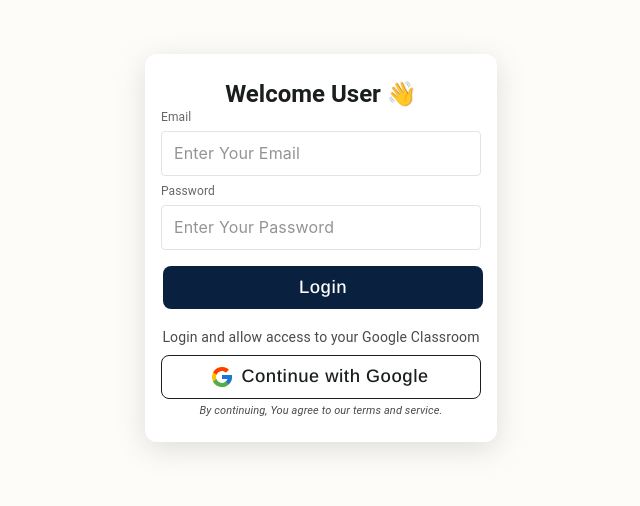
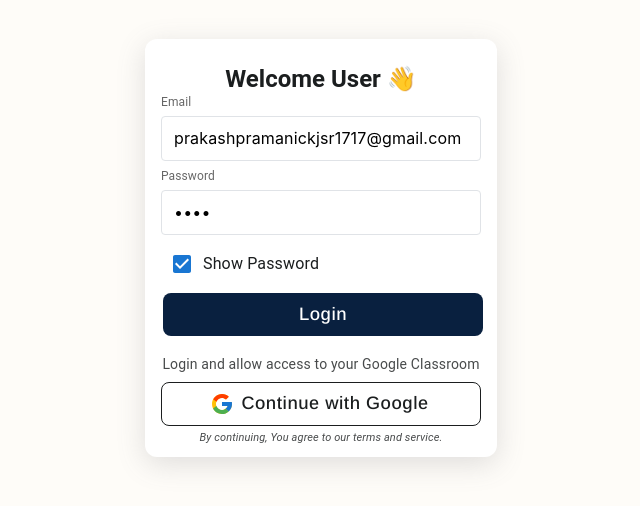
Before and after one commit to raazseth/Auto-Grade-Frontend, a React (Vite) app: page / in a window 1280 px wide. Shown: the part 152-658 px from the top of the page, without its empty margins (319-959 px from the left). Built offline with nearby package versions, Linux system fonts and the light colour scheme; a web font is replaced by a local one.

Commit message:
Updated login

```diff
--- a/src/APIs/auth.ts
+++ b/src/APIs/auth.ts
@@ -10,6 +10,7 @@ export const login = (payload: any): Promise<any> => {
       },
     })
       .then((response) => {
+        console.log(response.body,"res")
         if (!response.ok) {
           return response.text().then((text) => {
             reject(
--- a/src/Pages/Auth/Auth.tsx
+++ b/src/Pages/Auth/Auth.tsx
@@ -1,17 +1,18 @@
 import { useEffect, useState } from "react";
-import { Box } from "@mui/material";
+import "./index.css";
+import { Box, Checkbox } from "@mui/material";
 import { FcGoogle } from "react-icons/fc";
 import Text from "@components/Core/Text";
 import Button from "@components/Core/Button";
 import { API } from "@utils/Global";
-import "./index.css";
 import Input from "@components/Core/Input";
 import { login } from "@api/auth";
 
 const Auth = () => {
   const [isLoading, setIsLoading] = useState(false);
-  const [email, setemail] = useState("");
-  const [password, setpassword] = useState("");
+  const [email, setemail] = useState("prakashpramanickjsr1717@gmail.com");
+  const [password, setpassword] = useState("1234");
+  const [isPassword, setisPassword] = useState(true);
 
   useEffect(() => {
     const urlParams = new URLSearchParams(window.location.search);
@@ -33,15 +34,15 @@ const Auth = () => {
     window.location.href = API.loginWithGoogle;
   };
 
-  const handleLogin = () => {
+  const handleLogin = async () => {
     if (!email || !password) {
       return alert("Please fill the fields");
     } else {
-      setIsLoading(true);
       try {
-        const res = login({ email, password });
+        setIsLoading(true);
+        const res = await login({ email, password });
         if (res) {
-          console.log(res);
+          window.location.href = res?.redirectUrl;
         }
       } catch (error) {
         console.log(error);
@@ -50,6 +51,7 @@ const Auth = () => {
       }
     }
   };
+
   return (
     <Box className="Auth">
       <Box className="Auth-Box">
@@ -65,12 +67,37 @@ const Auth = () => {
           />
           <Input
             placeholder="Enter Your Password"
-            type="password"
+            type={isPassword ? "password" : "text"}
             label="Password"
             value={password}
             onChange={(e) => setpassword(e.target.value)}
           />
-          <Button onClick={handleLogin} sx={{ width: "100%", mt: 1 }}>
+          <Box
+            onClick={() => {
+              setisPassword(!isPassword);
+            }}
+            sx={{
+              display: "flex",
+              flexDirection: "row",
+              alignItems: "center",
+              width: "auto",
+              cursor: "pointer",
+            }}
+          >
+            <Checkbox
+              checked={isPassword}
+              onChange={(event: React.ChangeEvent<HTMLInputElement>) => {
+                setisPassword(event.target.checked);
+              }}
+              inputProps={{ "aria-label": "controlled" }}
+            />
+            <Text>{!isPassword ? "Hide Password" : "Show Password"}</Text>
+          </Box>
+          <Button
+            sx={{ width: "100%", mt: 1 }}
+            onClick={handleLogin}
+            isLoading={isLoading}
+          >
             Login
           </Button>
         </Box>
--- a/src/Pages/Auth/index.css
+++ b/src/Pages/Auth/index.css
@@ -10,7 +10,7 @@
 
 .Auth-Box {
   width: 320px;
-  height: 340px;
+  height: 370px;
   background-color: #fff;
   padding:24px 16px;
   border-radius: 12px;
```
